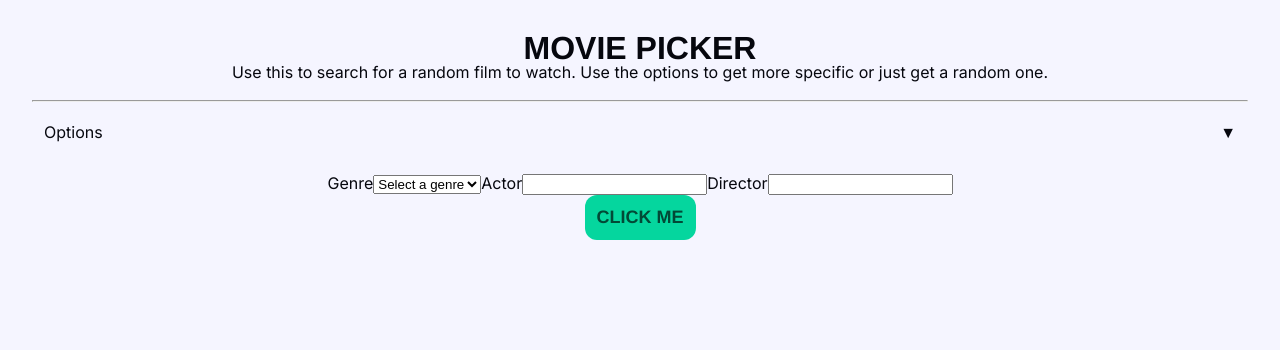
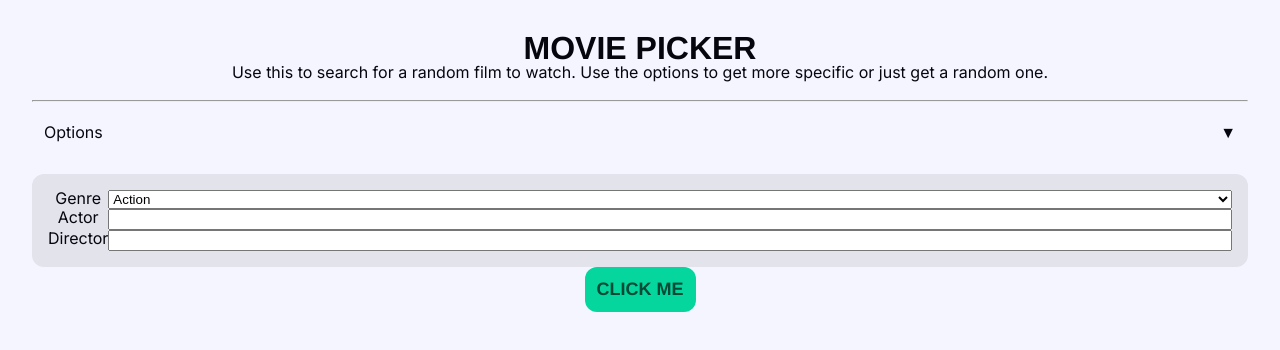
Before and after one commit to taidoan/movies, a React (Create React App) app: page / in a window 1280 px wide. Both pictures are taken after a click on the button "Options". Shown: the top 350 px of the page. Built offline with nearby package versions, Linux system fonts and the light colour scheme; a web font is replaced by a local one.

Commit message:
Added genre search

```diff
--- a/src/App.js
+++ b/src/App.js
@@ -6,6 +6,7 @@ function App() {
   const [list, setList] = useState([]);
   const [isSubmitted, setIsSubmitted] = useState(false);
   const [selectedMovie, setSelectedMovie] = useState("");
+  const [selectedGenre, setSelectedGenre] = useState("");
 
   useEffect(() => {
     const fetchMovies = async () => {
@@ -13,6 +14,10 @@ function App() {
         "eyJhbGciOiJIUzI1NiJ9.eyJhdWQiOiJiOWQxYjY1MTk3MDJhMGM4YWEyMDljMDgyMGZkNzYwZCIsInN1YiI6IjY1MmZiNTQ2YTgwMjM2MDBmZDJkOWI0NyIsInNjb3BlcyI6WyJhcGlfcmVhZCJdLCJ2ZXJzaW9uIjoxfQ.T4_lz5dW_04-vBkYjVXrA8w25MKLsPYqqiBj0t5CpLM";
       const randomPage = Math.floor(Math.random() * 500);
       let url = `https://api.themoviedb.org/3/discover/movie?language=en-US&page=${randomPage}&primary_release_date.gte=1990`;
+
+      if (selectedGenre) {
+        url += `&with_genres=${selectedGenre}`;
+      }
 
       const options = {
         method: "GET",
@@ -35,7 +40,11 @@ function App() {
       fetchMovies();
       setIsSubmitted(false);
     }
-  }, [isSubmitted]);
+  }, [isSubmitted, selectedGenre]);
+
+  const handleGenreChange = (event) => {
+    setSelectedGenre(event.target.value);
+  };
 
   const handleSubmit = (event) => {
     event.preventDefault();
@@ -55,7 +64,7 @@ function App() {
       formOptions.style.display === "none" ||
       formOptions.style.display === ""
     ) {
-      formOptions.style.display = "block";
+      formOptions.style.display = "grid";
     } else {
       formOptions.style.display = "none";
     }
@@ -73,7 +82,10 @@ function App() {
         Options
       </button>
       <form onSubmit={handleSubmit}>
-        <FormOptions />
+        <FormOptions
+          selectedGenre={selectedGenre}
+          handleGenreChange={handleGenreChange}
+        />
         <button className="btn" type="submit">
           Click Me
         </button>
--- a/src/FormOptions.js
+++ b/src/FormOptions.js
@@ -1,14 +1,29 @@
-const FormOptions = () => {
+import options from "./styles/components/options.module.scss";
+
+const FormOptions = ({ selectedGenre, handleGenreChange }) => {
   return (
-    <div className="form-options" id="formOptions">
+    <div className={options.form} id="formOptions">
       <label htmlFor="genres">Genre</label>
-      <select id="genres">
-        <option value="">Select a genre</option>
+      <select id="genres" value={selectedGenre} onChange={handleGenreChange}>
         <option value="28">Action</option>
         <option value="12">Adventure</option>
         <option value="16">Animation</option>
+        <option value="35">Comedy</option>
+        <option value="80">Crime</option>
+        <option value="99">Documentary</option>
+        <option value="18">Drama</option>
+        <option value="10751">Family</option>
+        <option value="14">Fantasy</option>
+        <option value="36">History</option>
         <option value="27">Horror</option>
+        <option value="10402">Music</option>
+        <option value="9648">Mystery</option>
+        <option value="10749">Romance</option>
+        <option value="878">Science Fiction</option>
+        <option value="10770">TV Movie</option>
+        <option value="53">Thriller</option>
         <option value="10752">War</option>
+        <option value="37">Western</option>
       </select>
       <label htmlFor="actor">Actor</label>
       <input type="text" id="actor"></input>
--- a/src/Result.js
+++ b/src/Result.js
@@ -1,5 +1,30 @@
 import results from "./styles/components/result.module.scss";
+const genres = {
+  28: "Action",
+  12: "Adventure",
+  16: "Animation",
+  35: "Comedy",
+  80: "Crime",
+  99: "Documentary",
+  18: "Drama",
+  10751: "Family",
+  14: "Fantasy",
+  36: "History",
+  27: "Horror",
+  10402: "Music",
+  9648: "Mystery",
+  10749: "Romance",
+  878: "Science Fiction",
+  10770: "TV Movie",
+  53: "Thriller",
+  10752: "War",
+  37: "Western",
+};
+
 const MovieResult = ({ movie }) => {
+  const getGenreNames = (genreIds) => {
+    return genreIds.map((id) => genres[id]).join(", ");
+  };
   return (
     <div key={movie.id} className={results.card}>
       <img
@@ -8,6 +33,7 @@ const MovieResult = ({ movie }) => {
         alt={movie.title}
       />
       <h1>{movie.title}</h1>
+      <p>Genre: {getGenreNames(movie.genre_ids)}</p>
       <p>Release Date: {movie.release_date}</p>
       <p>Overview: {movie.overview}</p>
       <p>Rating: {movie.vote_average}/10</p>
--- a/src/styles/components/options.module.scss
+++ b/src/styles/components/options.module.scss
@@ -1,2 +1,10 @@
 @use "../_global" as *;
 @use "../_functions" as *;
+
+.form {
+  background-color: shade($white, 7.5%);
+  border-radius: rem(12);
+  display: none;
+  grid-template-columns: auto 1fr;
+  padding: rem(16);
+}
```
